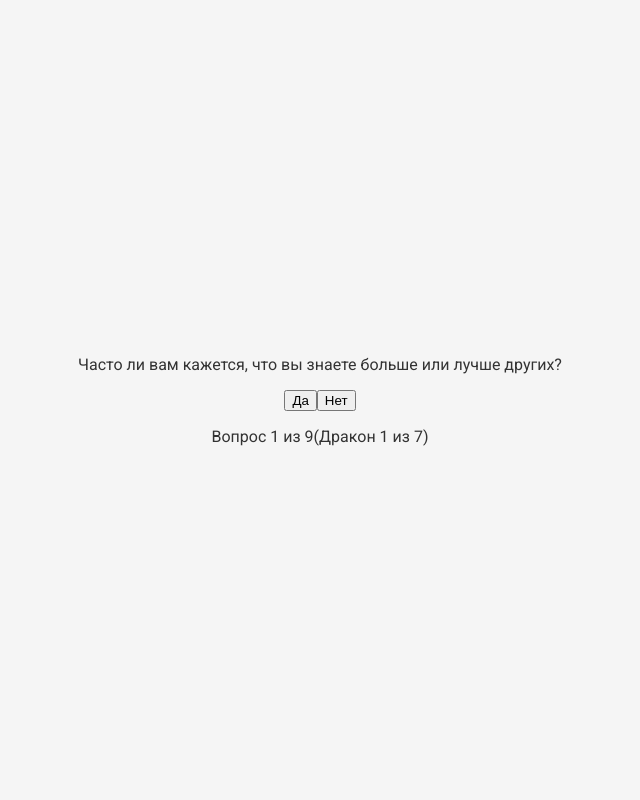
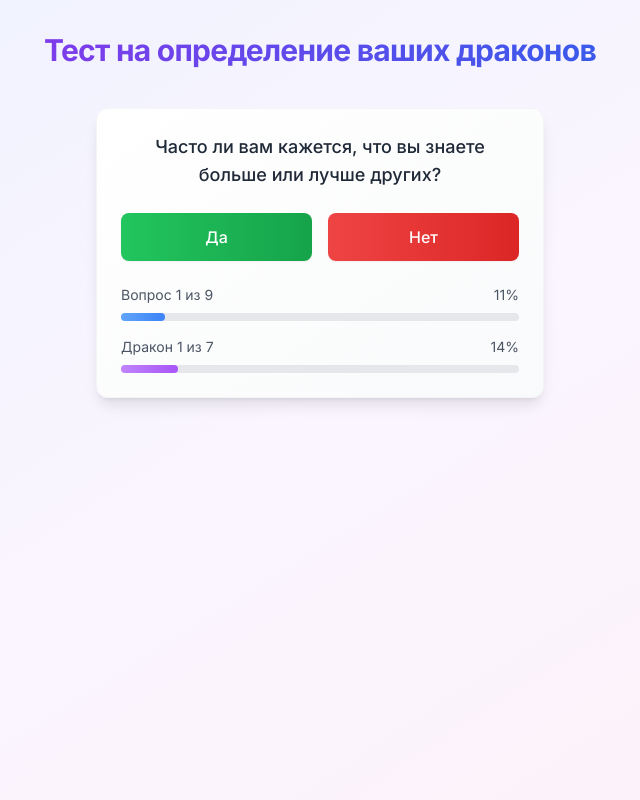
Before and after one commit to MakShuk/dragon-testnpx, a React (Create React App) app: page / in a window 1280 px wide. Shown: the whole page, without its empty margins (320-960 px from the left). Built offline with nearby package versions, Linux system fonts and the light colour scheme.

Commit message:
Добавить анимации с использованием framer-motion для компонентов Card и Button, обновить стили и шрифты в index.css

```diff
--- a/package.json
+++ b/package.json
@@ -9,6 +9,7 @@
     "@testing-library/react": "^13.4.0",
     "@testing-library/user-event": "^13.5.0",
     "clsx": "^2.1.1",
+    "framer-motion": "^12.4.2",
     "lucide-react": "^0.460.0",
     "react": "^18.3.1",
     "react-dom": "^18.3.1",
--- a/src/components/DragonTest/Question.jsx
+++ b/src/components/DragonTest/Question.jsx
@@ -1,17 +1,8 @@
 import React from 'react';
+import { motion } from 'framer-motion';
 import Button from '../ui/Button';
 import Card from '../ui/Card';
 
-/**
- * Компонент для отображения вопроса теста
- * @param {Object} props
- * @param {string} props.question - Текст вопроса
- * @param {number} props.currentQuestion - Номер текущего вопроса
- * @param {number} props.totalQuestions - Общее количество вопросов
- * @param {number} props.currentDragon - Номер текущего дракона
- * @param {number} props.totalDragons - Общее количество драконов
- * @param {Function} props.onAnswer - Функция обработки ответа (true/false)
- */
 const Question = ({
   question,
   currentQuestion,
@@ -20,15 +11,26 @@ const Question = ({
   totalDragons,
   onAnswer,
 }) => {
+  const questionProgress = ((currentQuestion + 1) / totalQuestions) * 100;
+  const dragonProgress = ((currentDragon + 1) / totalDragons) * 100;
+
   return (
     <Card>
-      <div>
-        <p className="mb-4">{question}</p>
+      <div className="space-y-6">
+        <motion.div
+          initial={{ opacity: 0 }}
+          animate={{ opacity: 1 }}
+          transition={{ duration: 0.3 }}
+        >
+          <p className="text-lg font-medium text-gray-800">{question}</p>
+        </motion.div>
+
         <div className="flex space-x-4">
           <Button
             variant="success"
             fullWidth
             onClick={() => onAnswer(true)}
+            className="transition-transform hover:scale-105"
           >
             Да
           </Button>
@@ -36,14 +38,53 @@ const Question = ({
             variant="danger"
             fullWidth
             onClick={() => onAnswer(false)}
+            className="transition-transform hover:scale-105"
           >
             Нет
           </Button>
         </div>
-        <p className="mt-4 text-sm text-gray-500">
-          Вопрос {currentQuestion + 1} из {totalQuestions}
-          (Дракон {currentDragon + 1} из {totalDragons})
-        </p>
+
+        <div className="space-y-4">
+          {/* Прогресс вопросов */}
+          <div>
+            <div className="flex justify-between mb-2">
+              <span className="text-sm text-gray-600">
+                Вопрос {currentQuestion + 1} из {totalQuestions}
+              </span>
+              <span className="text-sm text-gray-600">
+                {Math.round(questionProgress)}%
+              </span>
+            </div>
+            <div className="h-2 bg-gray-200 rounded-full">
+              <motion.div
+                className="h-full bg-gradient-to-r from-blue-400 to-blue-500 rounded-full"
+                initial={{ width: 0 }}
+                animate={{ width: `${questionProgress}%` }}
+                transition={{ duration: 0.5 }}
+              />
+            </div>
+          </div>
+
+          {/* Прогресс драконов */}
+          <div>
+            <div className="flex justify-between mb-2">
+              <span className="text-sm text-gray-600">
+                Дракон {currentDragon + 1} из {totalDragons}
+              </span>
+              <span className="text-sm text-gray-600">
+                {Math.round(dragonProgress)}%
+              </span>
+            </div>
+            <div className="h-2 bg-gray-200 rounded-full">
+              <motion.div
+                className="h-full bg-gradient-to-r from-purple-400 to-purple-500 rounded-full"
+                initial={{ width: 0 }}
+                animate={{ width: `${dragonProgress}%` }}
+                transition={{ duration: 0.5 }}
+              />
+            </div>
+          </div>
+        </div>
       </div>
     </Card>
   );
--- a/src/components/DragonTest/Results.jsx
+++ b/src/components/DragonTest/Results.jsx
@@ -1,4 +1,5 @@
 import React from 'react';
+import { motion } from 'framer-motion';
 import Button from '../ui/Button';
 import Card from '../ui/Card';
 import { getDeclension } from '../../utils/textHelpers';
@@ -12,9 +13,12 @@ import { cn } from '../../utils/cn';
  * @param {Function} props.onReset - Функция для перезапуска теста
  */
 const Results = ({ results, onReset }) => {
+  const maxScore = TEST_CONSTANTS.MAX_QUESTIONS_PER_DRAGON;
+
+  const getScorePercentage = (score) => (score / maxScore) * 100;
+
   const getScoreClass = (score) => {
-    const maxScore = TEST_CONSTANTS.MAX_QUESTIONS_PER_DRAGON;
-    const percentage = (score / maxScore) * 100;
+    const percentage = getScorePercentage(score);
 
     if (percentage >= TEST_CONSTANTS.THRESHOLD.HIGH) {
       return TEST_CONSTANTS.RESULT_CLASSES.HIGH;
@@ -28,31 +32,100 @@ const Results = ({ results, onReset }) => {
     return '';
   };
 
+  const getGradientColors = (score) => {
+    const percentage = getScorePercentage(score);
+    if (percentage >= TEST_CONSTANTS.THRESHOLD.HIGH) {
+      return 'from-green-400 to-green-500';
+    }
+    if (percentage >= TEST_CONSTANTS.THRESHOLD.MEDIUM) {
+      return 'from-yellow-400 to-yellow-500';
+    }
+    if (percentage >= TEST_CONSTANTS.THRESHOLD.LOW) {
+      return 'from-orange-400 to-orange-500';
+    }
+    return 'from-red-400 to-red-500';
+  };
+
+  const containerVariants = {
+    hidden: { opacity: 0 },
+    visible: {
+      opacity: 1,
+      transition: {
+        when: "beforeChildren",
+        staggerChildren: 0.2
+      }
+    }
+  };
+
+  const itemVariants = {
+    hidden: { y: 20, opacity: 0 },
+    visible: {
+      y: 0,
+      opacity: 1
+    }
+  };
+
   return (
-    <Card title="Результат теста">
-      <div>
-        <p className="mb-3">Количество баллов по драконам:</p>
+    <Card title="Результаты теста">
+      <motion.div
+        variants={containerVariants}
+        initial="hidden"
+        animate="visible"
+        className="space-y-6"
+      >
+        <motion.p
+          variants={itemVariants}
+          className="text-lg font-medium text-gray-700"
+        >
+          Результаты по драконам:
+        </motion.p>
+
         {results.map(([dragon, count], index) => (
-          <p
+          <motion.div
             key={dragon}
+            variants={itemVariants}
+            className="space-y-2"
+          >
+            <div className="flex justify-between items-center">
+              <span className="font-medium text-gray-800">
+                {index + 1}. {dragon}
+              </span>
+              <span className={cn(
+                'font-semibold',
+                getScoreClass(count)
+              )}>
+                {count} {getDeclension(count, 'балл', 'балла', 'баллов')}
+              </span>
+            </div>
+
+            <div className="relative h-4 bg-gray-200 rounded-full overflow-hidden">
+              <motion.div
+                initial={{ width: 0 }}
+                animate={{ width: `${getScorePercentage(count)}%` }}
+                transition={{ duration: 0.8, ease: "easeOut" }}
                 className={cn(
-              'mb-2',
-              getScoreClass(count)
+                  'h-full rounded-full bg-gradient-to-r shadow-inner',
+                  getGradientColors(count)
                 )}
+              />
+            </div>
+          </motion.div>
+        ))}
+
+        <motion.div
+          variants={itemVariants}
+          className="pt-4"
         >
-            {index + 1}. {dragon} ({count}{' '}
-            {getDeclension(count, 'балл', 'балла', 'баллов')})
-          </p>
-        ))}
-      </div>
           <Button
             variant="primary"
             fullWidth
+            onClick={onReset}
             className="mt-4"
-        onClick={onReset}
           >
             Пройти тест заново
           </Button>
+        </motion.div>
+      </motion.div>
     </Card>
   );
 };
--- a/src/components/ui/Button.jsx
+++ b/src/components/ui/Button.jsx
@@ -1,8 +1,9 @@
 import React from 'react';
+import { motion } from 'framer-motion';
 import { cn } from '../../utils/cn';
 
 /**
- * Базовый компонент кнопки с поддержкой различных вариантов стилизации
+ * Базовый компонент кнопки с поддержкой различных вариантов стилизации и анимаций
  * @param {Object} props
  * @param {'primary' | 'success' | 'danger' | 'default'} props.variant - Вариант стилизации кнопки
  * @param {string} props.className - Дополнительные CSS классы
@@ -18,29 +19,42 @@ const Button = ({
   onClick,
   ...props
 }) => {
-  const baseStyles = 'px-4 py-2 rounded font-medium transition-colors';
+  const baseStyles = 'px-6 py-3 rounded-lg font-medium transition-all duration-200 outline-none focus:ring-2 focus:ring-offset-2';
   const widthStyles = fullWidth ? 'w-full' : '';
 
   const variantStyles = {
-    primary: 'bg-blue-500 text-white hover:bg-blue-600',
-    success: 'bg-green-500 text-white hover:bg-green-600',
-    danger: 'bg-red-500 text-white hover:bg-red-600',
-    default: 'bg-gray-200 text-gray-800 hover:bg-gray-300',
+    primary: 'bg-gradient-to-r from-blue-500 to-blue-600 text-white hover:from-blue-600 hover:to-blue-700 focus:ring-blue-400',
+    success: 'bg-gradient-to-r from-green-500 to-green-600 text-white hover:from-green-600 hover:to-green-700 focus:ring-green-400',
+    danger: 'bg-gradient-to-r from-red-500 to-red-600 text-white hover:from-red-600 hover:to-red-700 focus:ring-red-400',
+    default: 'bg-gradient-to-r from-gray-100 to-gray-200 text-gray-800 hover:from-gray-200 hover:to-gray-300 focus:ring-gray-400',
   };
 
   return (
-    <button
+    <motion.button
+      whileHover={{ scale: 1.02 }}
+      whileTap={{ scale: 0.98 }}
+      transition={{ type: 'spring', stiffness: 400, damping: 17 }}
       className={cn(
         baseStyles,
         widthStyles,
         variantStyles[variant],
+        'shadow-sm hover:shadow-md',
+        'disabled:opacity-50 disabled:cursor-not-allowed',
+        'transform-gpu',
         className
       )}
       onClick={onClick}
       {...props}
     >
-      {children}
-    </button>
+      <motion.span
+        initial={{ opacity: 0 }}
+        animate={{ opacity: 1 }}
+        transition={{ duration: 0.2 }}
+        className="flex items-center justify-center gap-2"
+      >
+        {children}
+      </motion.span>
+    </motion.button>
   );
 };
 
--- a/src/components/ui/Card.jsx
+++ b/src/components/ui/Card.jsx
@@ -1,4 +1,5 @@
 import React from 'react';
+import { motion } from 'framer-motion';
 import { cn } from '../../utils/cn';
 
 /**
@@ -10,15 +11,37 @@ import { cn } from '../../utils/cn';
  */
 const Card = ({ children, className = '', title }) => {
   return (
-    <div className={cn(
-      'max-w-md mx-auto mt-10 p-6 bg-white rounded-lg shadow-md',
-      className
-    )}>
+    <motion.div
+      initial={{ opacity: 0, y: 20 }}
+      animate={{ opacity: 1, y: 0 }}
+      exit={{ opacity: 0, y: -20 }}
+      transition={{ duration: 0.3, ease: 'easeOut' }}
+      className={cn(
+        'max-w-md mx-auto mt-10 p-6 bg-gradient-to-br from-white to-gray-50 rounded-xl shadow-lg',
+        'border border-gray-100',
+        'backdrop-blur-sm',
+        'hover:shadow-xl transition-shadow duration-300',
+        className
+      )}
+    >
       {title && (
-        <h2 className="text-2xl font-bold mb-4">{title}</h2>
+        <motion.h2
+          initial={{ opacity: 0 }}
+          animate={{ opacity: 1 }}
+          transition={{ delay: 0.2 }}
+          className="text-2xl font-bold mb-4 bg-gradient-to-r from-gray-800 to-gray-600 bg-clip-text text-transparent"
+        >
+          {title}
+        </motion.h2>
       )}
-      {children}
-    </div>
+      <motion.div
+        initial={{ opacity: 0 }}
+        animate={{ opacity: 1 }}
+        transition={{ delay: 0.1 }}
+      >
+        {children}
+      </motion.div>
+    </motion.div>
   );
 };
 
--- a/src/dragon-test.jsx
+++ b/src/dragon-test.jsx
@@ -1,4 +1,5 @@
 import React from 'react';
+import { motion, AnimatePresence } from 'framer-motion';
 import Question from './components/DragonTest/Question';
 import Results from './components/DragonTest/Results';
 import { useTestLogic } from './hooks/useTestLogic';
@@ -18,16 +19,70 @@ const DragonTest = () => {
     resetTest,
   } = useTestLogic();
 
-  if (testCompleted) {
   return (
+    <div className="min-h-screen w-full bg-gradient-to-br from-indigo-50 via-purple-50 to-pink-50 py-8 px-4">
+      <div className="absolute inset-0 bg-grid-pattern opacity-5" />
+
+      {/* Анимированные круги на фоне */}
+      <div className="fixed inset-0 overflow-hidden pointer-events-none">
+        <motion.div
+          className="absolute -top-32 -right-32 w-64 h-64 rounded-full bg-purple-300 opacity-10"
+          animate={{
+            scale: [1, 1.2, 1],
+            rotate: [0, 90, 0],
+          }}
+          transition={{
+            duration: 20,
+            repeat: Infinity,
+            ease: "linear"
+          }}
+        />
+        <motion.div
+          className="absolute -bottom-32 -left-32 w-96 h-96 rounded-full bg-blue-300 opacity-10"
+          animate={{
+            scale: [1.2, 1, 1.2],
+            rotate: [0, -90, 0],
+          }}
+          transition={{
+            duration: 25,
+            repeat: Infinity,
+            ease: "linear"
+          }}
+        />
+      </div>
+
+      {/* Основной контент */}
+      <div className="relative z-10 max-w-4xl mx-auto">
+        <motion.h1
+          initial={{ opacity: 0, y: -20 }}
+          animate={{ opacity: 1, y: 0 }}
+          className="text-3xl font-bold text-center mb-8 bg-gradient-to-r from-purple-600 to-blue-600 bg-clip-text text-transparent"
+        >
+          Тест на определение ваших драконов
+        </motion.h1>
+
+        <AnimatePresence mode="wait">
+          {testCompleted ? (
+            <motion.div
+              key="results"
+              initial={{ opacity: 0, x: 50 }}
+              animate={{ opacity: 1, x: 0 }}
+              exit={{ opacity: 0, x: -50 }}
+              transition={{ duration: 0.3 }}
+            >
               <Results
                 results={getResults()}
                 onReset={resetTest}
               />
-    );
-  }
-
-  return (
+            </motion.div>
+          ) : (
+            <motion.div
+              key="question"
+              initial={{ opacity: 0, x: 50 }}
+              animate={{ opacity: 1, x: 0 }}
+              exit={{ opacity: 0, x: -50 }}
+              transition={{ duration: 0.3 }}
+            >
               <Question
                 question={currentDragonData.questions[currentQuestion]}
                 currentQuestion={currentQuestion}
@@ -36,6 +91,11 @@ const DragonTest = () => {
                 totalDragons={totalDragons}
                 onAnswer={handleAnswer}
               />
+            </motion.div>
+          )}
+        </AnimatePresence>
+      </div>
+    </div>
   );
 };
 
--- a/src/index.css
+++ b/src/index.css
@@ -1,53 +1,124 @@
-@import url('https://fonts.googleapis.com/css2?family=Roboto:wght@400;700&display=swap');
+@import url('https://fonts.googleapis.com/css2?family=Inter:wght@400;500;600;700&display=swap');
 
+@tailwind base;
+@tailwind components;
+@tailwind utilities;
 
+:root {
+  --primary-gradient: linear-gradient(135deg, #6366f1 0%, #8b5cf6 100%);
+}
+
+/* Базовые стили */
 body {
   margin: 0;
-  font-family: 'Roboto', sans-serif;
+  font-family: 'Inter', -apple-system, BlinkMacSystemFont, 'Segoe UI', Roboto, sans-serif;
   -webkit-font-smoothing: antialiased;
   -moz-osx-font-smoothing: grayscale;
-  background-color: #f5f5f5;
-  color: #333;
-  display: -webkit-flex;
-  display: flex;
-  justify-content: center;
-  align-items: center;
   min-height: 100vh;
+  color: #1f2937;
+  overflow-x: hidden;
 }
 
-code {
-  font-family: source-code-pro, Menlo, Monaco, Consolas, "Courier New",
-    monospace;
+/* Паттерн сетки для фона */
+.bg-grid-pattern {
+  background-size: 40px 40px;
+  background-image:
+    linear-gradient(to right, rgba(0, 0, 0, 0.05) 1px, transparent 1px),
+    linear-gradient(to bottom, rgba(0, 0, 0, 0.05) 1px, transparent 1px);
 }
 
-li {
-  list-style-type: none;
+/* Улучшенная типографика */
+h1, h2, h3, h4, h5, h6 {
+  letter-spacing: -0.025em;
 }
 
-a {
-  color: #007acc;
-  text-decoration: none;
+/* Плавные переходы */
+* {
+  transition-property: background-color, border-color, color, fill, stroke, opacity, box-shadow, transform;
+  transition-timing-function: cubic-bezier(0.4, 0, 0.2, 1);
+  transition-duration: 150ms;
 }
 
-a:hover {
-  text-decoration: underline;
+/* Кастомный скроллбар */
+::-webkit-scrollbar {
+  width: 8px;
+  height: 8px;
 }
 
-@media (max-width: 600px) {
+::-webkit-scrollbar-track {
+  background: #f1f1f1;
+  border-radius: 4px;
+}
+
+::-webkit-scrollbar-thumb {
+  background: #c7d2fe;
+  border-radius: 4px;
+}
+
+::-webkit-scrollbar-thumb:hover {
+  background: #8b5cf6;
+}
+
+/* Улучшенный фокус для доступности */
+:focus {
+  outline: 2px solid #8b5cf6;
+  outline-offset: 2px;
+}
+
+:focus:not(:focus-visible) {
+  outline: none;
+}
+
+/* Медиа-запросы для адаптивности */
+@media (max-width: 640px) {
   body {
-    margin: 0;
-    font-size: 20px;
-    display: -webkit-flex;
-    display: flex;
-    justify-content: center;
-    align-items: center;
+    font-size: 16px;
   }
 
-  code {
-    font-size: 14px;
+  .max-w-md {
+    max-width: 90%;
+    margin-left: auto;
+    margin-right: auto;
+  }
+}
+
+/* Анимации */
+@keyframes float {
+  0% {
+    transform: translateY(0px);
+  }
+  50% {
+    transform: translateY(-10px);
+  }
+  100% {
+    transform: translateY(0px);
+  }
+}
+
+.animate-float {
+  animation: float 6s ease-in-out infinite;
+}
+
+/* Улучшенные стили для интерактивных элементов */
+button, a {
+  -webkit-tap-highlight-color: transparent;
+}
+
+/* Оптимизация для темного режима */
+@media (prefers-color-scheme: dark) {
+  body {
+    color: #f3f4f6;
+    background-color: #111827;
   }
 
-  li {
-    list-style-type: none;
+  .bg-grid-pattern {
+    background-image:
+      linear-gradient(to right, rgba(255, 255, 255, 0.05) 1px, transparent 1px),
+      linear-gradient(to bottom, rgba(255, 255, 255, 0.05) 1px, transparent 1px);
   }
 }
+
+/* Улучшенная читаемость текста */
+p, li {
+  line-height: 1.625;
+}
```
Also changed, not shown: 1 other file (tests, documents, lock files or other folders). Lines whose indentation alone changed are shown as unchanged.
